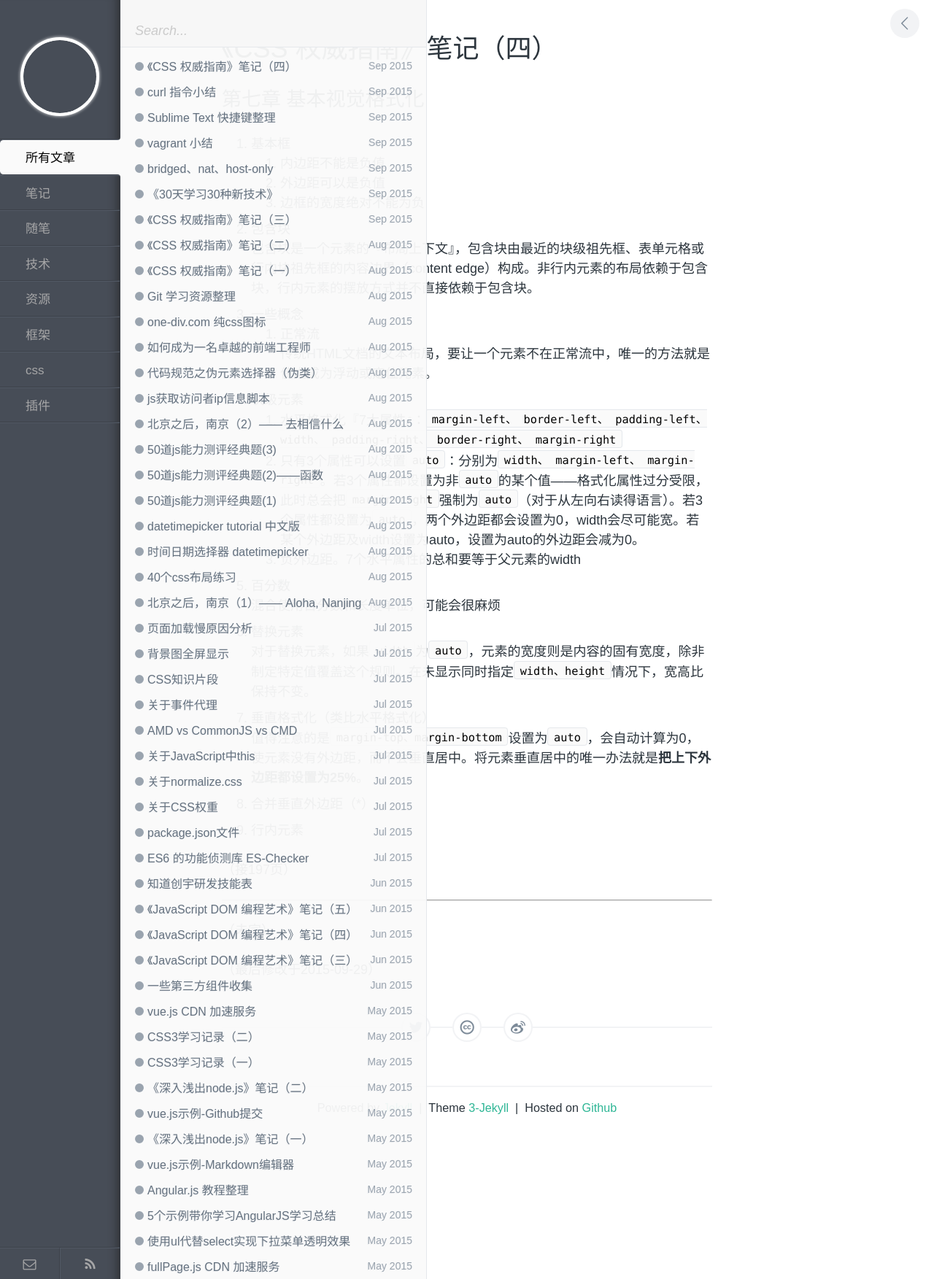
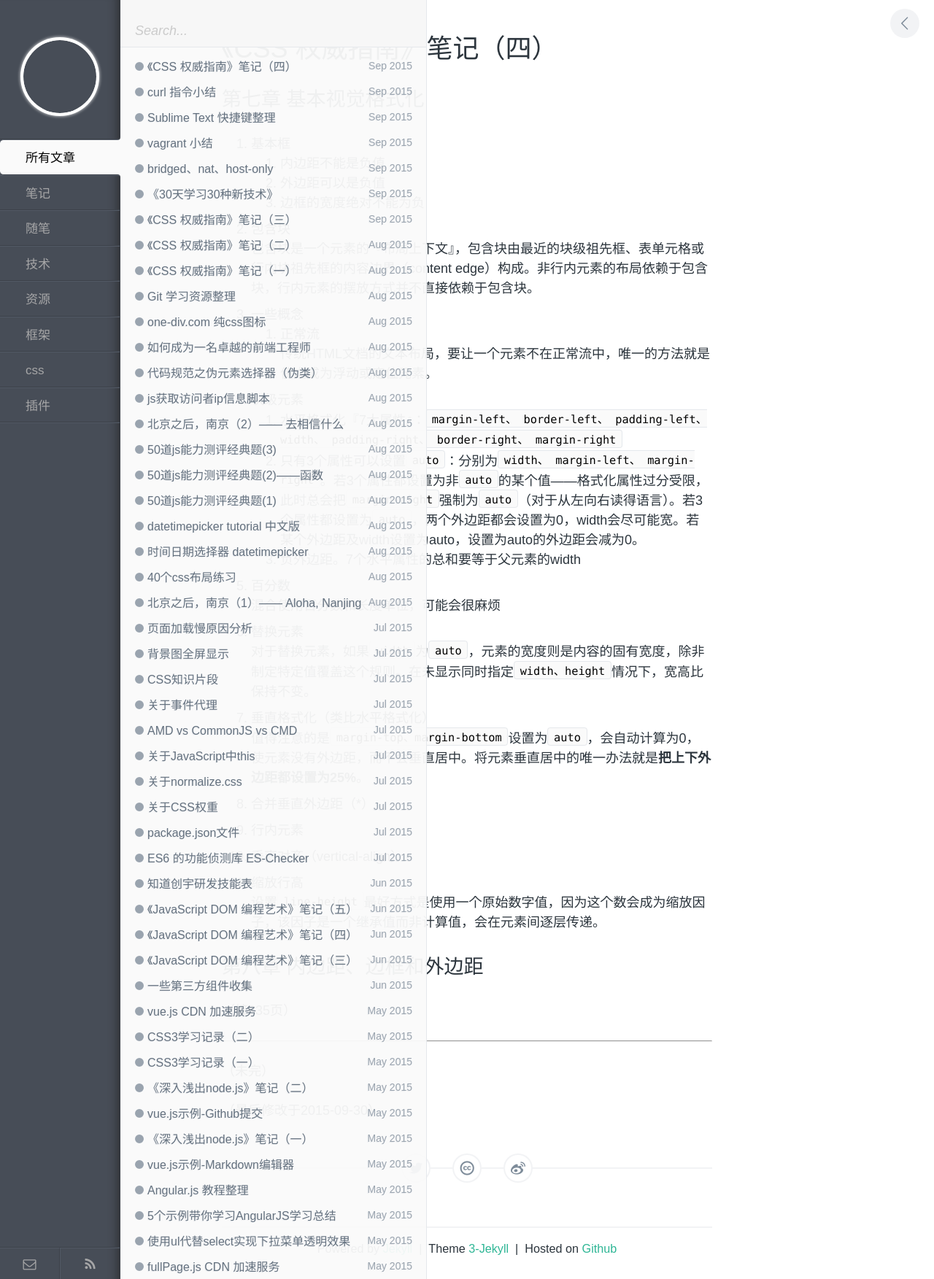
Before and after one commit to byr-gdp/byr-gdp.github.io, a Jekyll site: the page built from _posts/note/2015-09-28-css-guide-4.md, in a window 1280 px wide. Shown: the whole page at 73% size. Built offline with Jekyll 4.4.1, drawn with Linux system fonts in a browser that asks for light colours; comment, search, counter and statistics services are not loaded.

Commit message:
update chapter 8

```diff
--- a/_posts/note/2015-09-28-css-guide-4.md
+++ b/_posts/note/2015-09-28-css-guide-4.md
@@ -47,6 +47,13 @@ description: 《CSS 权威指南》
 
 9. 行内元素
 
+10. 垂直对齐（vertical-align）
+
+11. 缩放行高
+
+	设置`line-height`最好方式是使用一个原始数字值，因为这个数会成为缩放因子，该因子是一个继承值而非计算值，会在元素间逐层传递。
+
+# 第八章 内边距、边框和外边距
 
 
 
@@ -54,10 +61,15 @@ description: 《CSS 权威指南》
 
 
 
-（接197页）
+
+
+
+
+
+（接235页）
 
 ---
 
 （未完）
 
-（最后修改于2015-09-29）
+（最后修改于2015-09-30）
```
